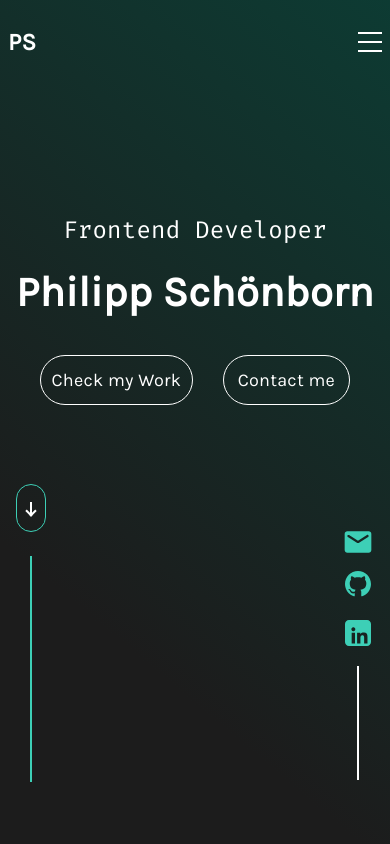
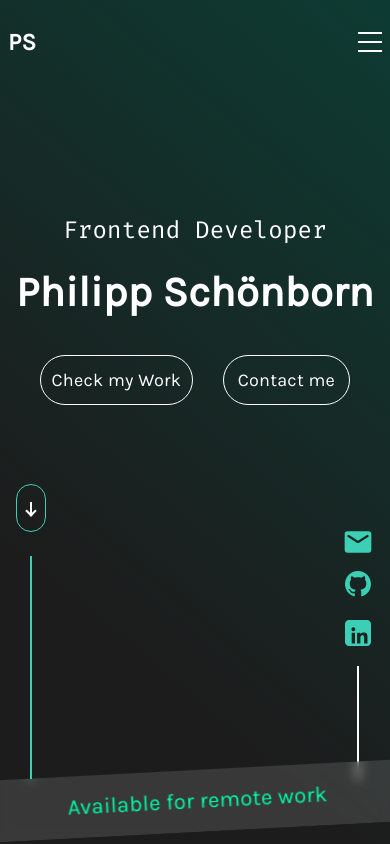
Before and after one commit to PhilippSchoenborn/project_portfolio, an Angular app: page / in a window 390 px wide. Shown: the top 844 px of the page. Built offline with nearby package versions, Linux system fonts and the light colour scheme.

Commit message:
replace responsive data for marquie-banner

```diff
--- a/src/app/comments/comments.component.scss
+++ b/src/app/comments/comments.component.scss
@@ -47,7 +47,6 @@
         display: flex;
         flex-direction: row;
         width: 100%;
-        gap: 15px;
       }
 
     .testimonial-slide {
--- a/src/app/hero/hero.component.scss
+++ b/src/app/hero/hero.component.scss
@@ -659,10 +659,6 @@
         height: 0px !important;
     }
 
-    .hero-marquee {
-        top: 597px;
-    }
-
     .left-vector {
         height: 224px !important;
     }
@@ -686,8 +682,4 @@
         height: 256px;
         gap: 12px !important;
     }
-
-    .hero-marquee {
-        top: 790px;
-    }
 }
```
